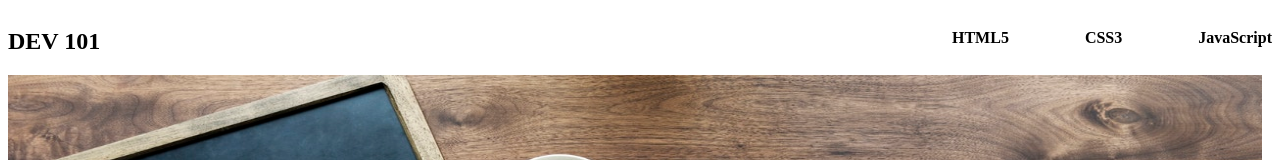
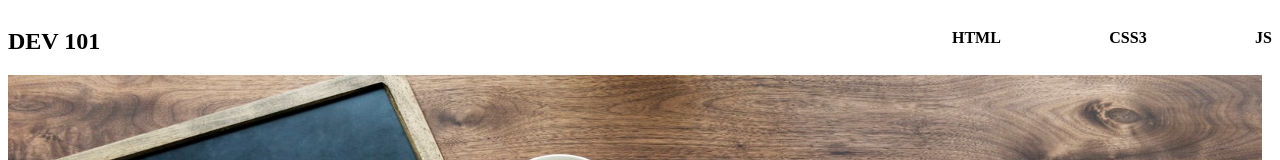
Before and after one commit to Suren2111/suren_Static_Application, a plain HTML site: page index.html in a window 1280 px wide. Shown: the top 160 px of the page. Drawn offline with Linux system fonts and the light colour scheme.

Commit message:
Second_Commit

```diff
--- a/index.html
+++ b/index.html
@@ -11,9 +11,9 @@
     <header class="topbar-cont">
         <h2 class="heading">DEV 101</h2>
         <div class="nav-cont">
-            <h4 class="navigation-bar-desc">HTML5</h4>
+            <h4 class="navigation-bar-desc">HTML</h4>
             <h4 class="navigation-bar-desc">CSS3</h4>
-            <h4 class="navigation-bar-desc">JavaScript</h4>
+            <h4 class="navigation-bar-desc">JS</h4>
         </div>
     </header>
     <article class="img-cont">
```
